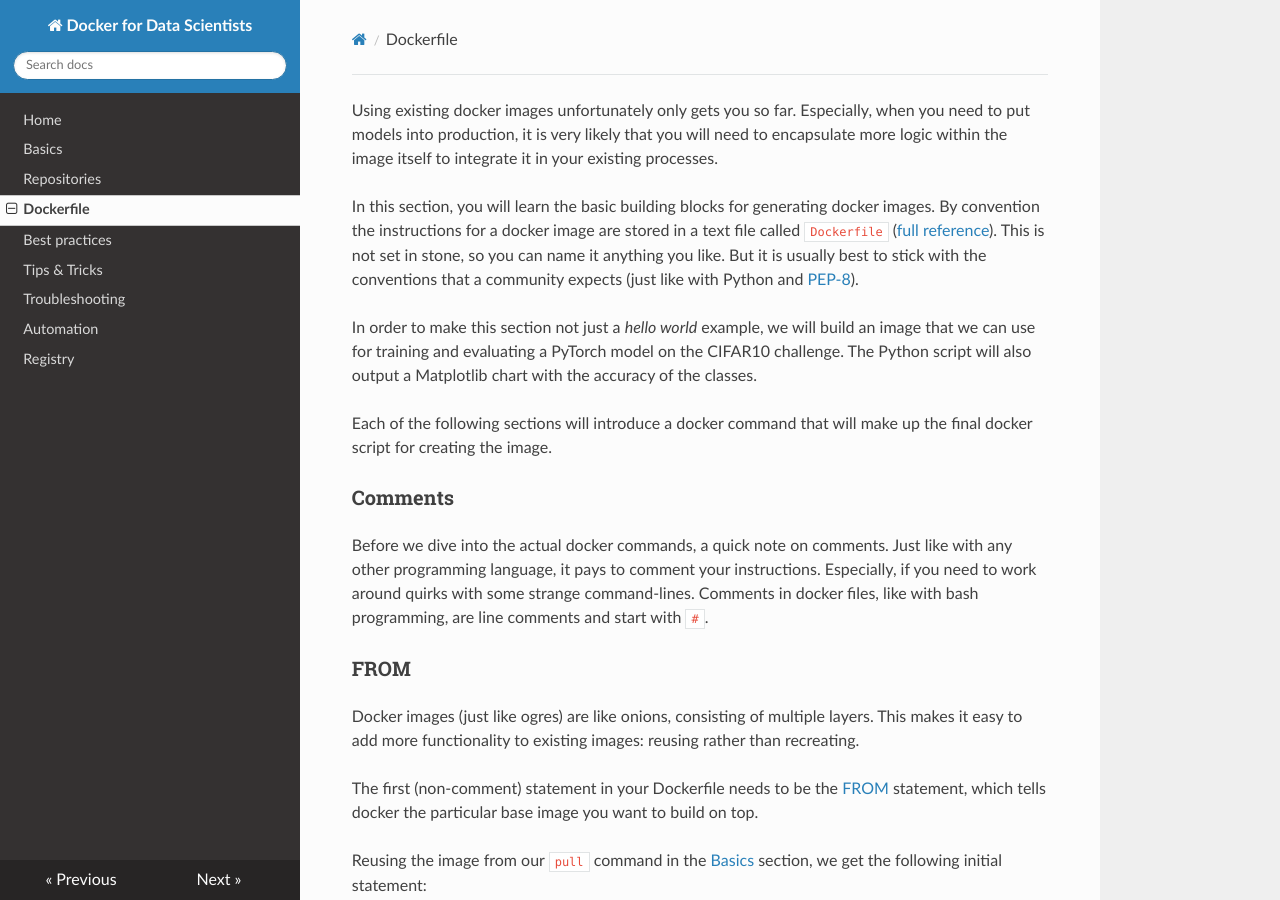
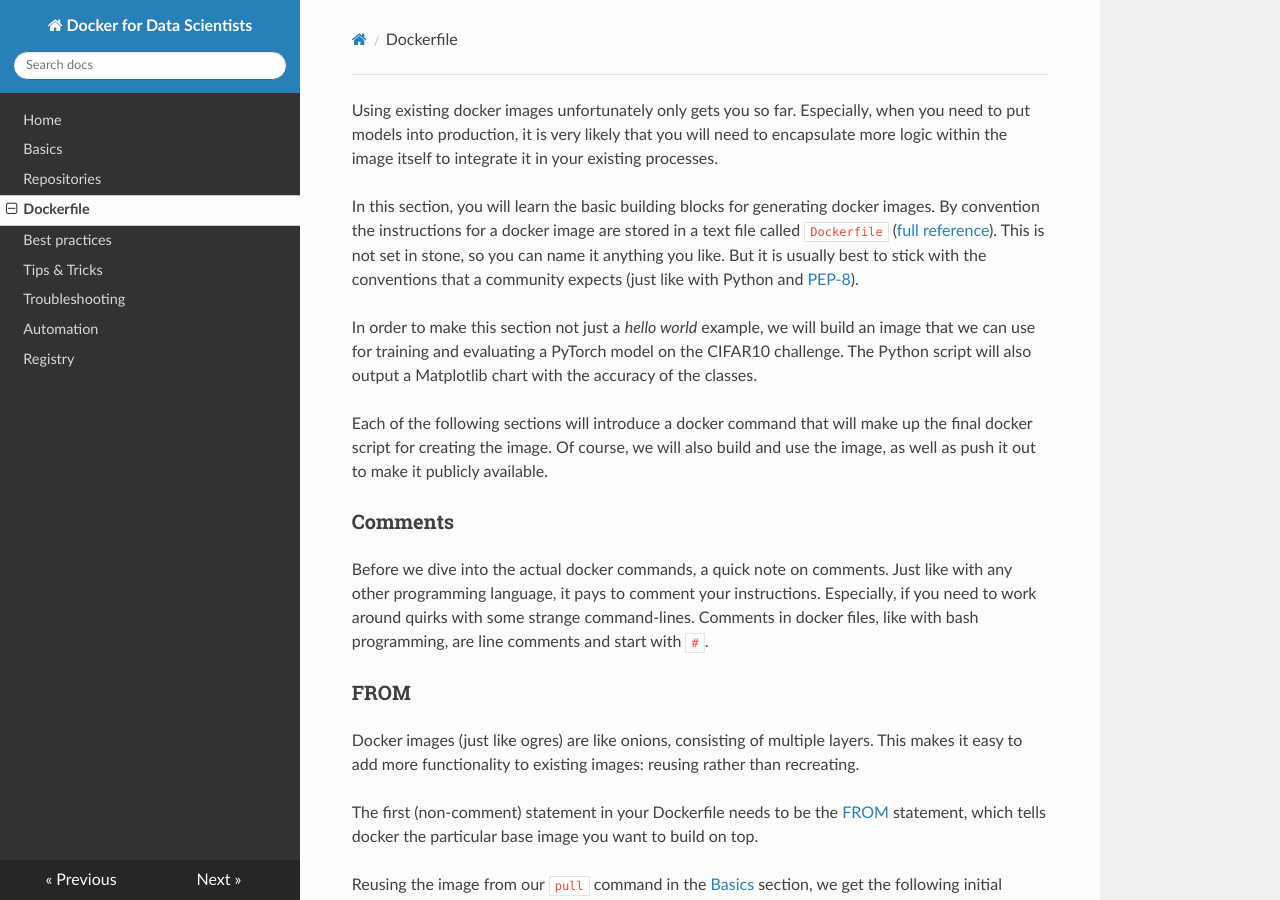
Before and after one commit to waikato-datamining/docker-for-data-scientists, an MkDocs documentation site: the page built from docs/dockerfile.md, in a window 1280 px wide and 900 px high. Built offline with MkDocs 1.6.1, drawn with Linux system fonts in a browser that asks for light colours; nearby versions of some CDN libraries.

Commit message:
minor tweak

```diff
--- a/docs/dockerfile.md
+++ b/docs/dockerfile.md
@@ -14,7 +14,8 @@ that we can use for training and evaluating a PyTorch model on the CIFAR10 chall
 The Python script will also output a Matplotlib chart with the accuracy of the classes.
 
 Each of the following sections will introduce a docker command that will make up the
-final docker script for creating the image.
+final docker script for creating the image. Of course, we will also build and use
+the image, as well as push it out to make it publicly available.
 
 
 # Comments
```
